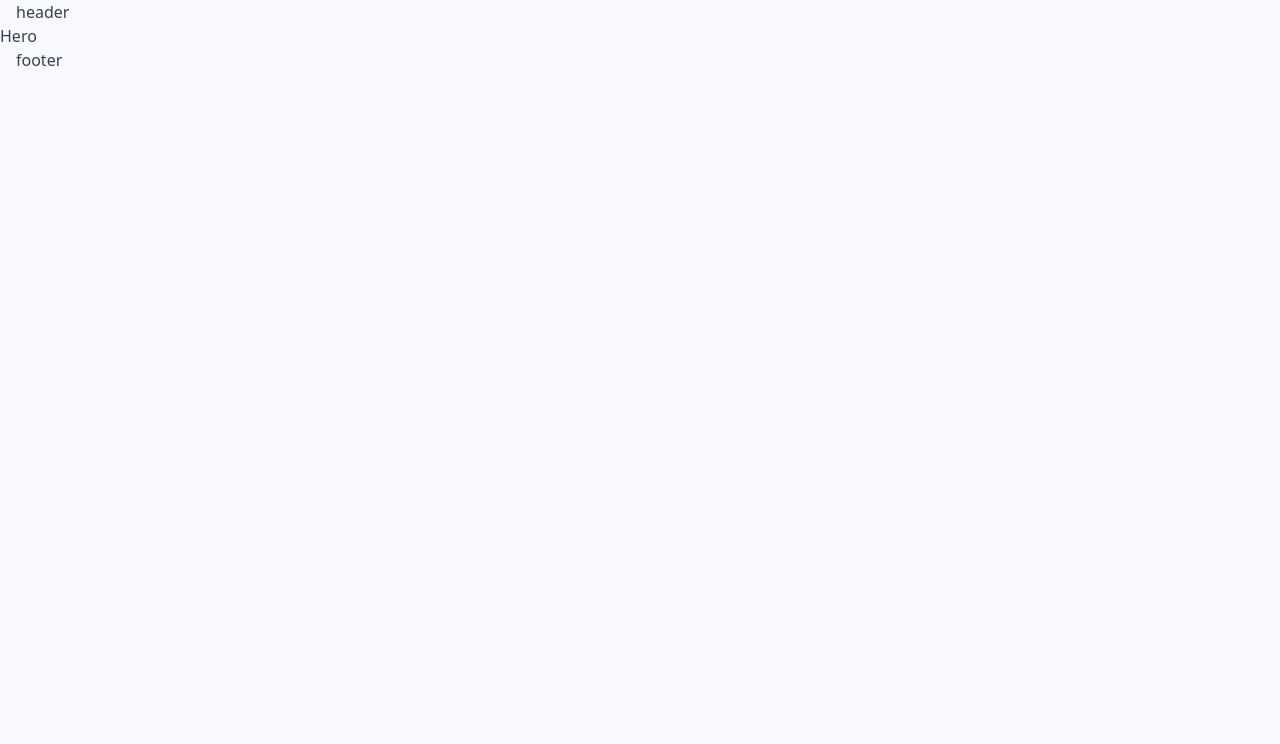
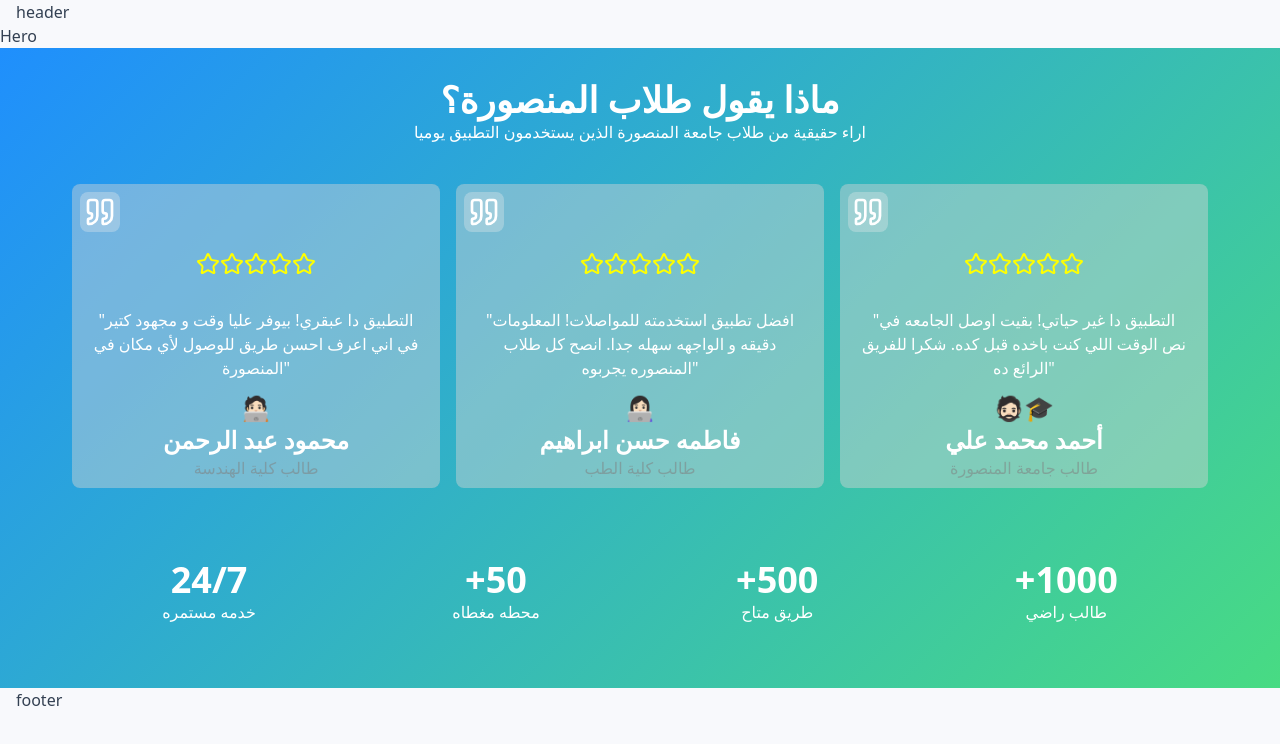
Before and after one commit to BadHunterN1/Meshwark, a React (Vite) app: page / in a window 1280 px wide. Shown: the top 744 px of the page. Built offline with nearby package versions, Linux system fonts and the light colour scheme.

Commit message:
I've done the reviews section

```diff
--- a/src/components/Header.jsx
+++ b/src/components/Header.jsx
@@ -1,3 +1,4 @@
+import Testmonials from "./Home Sections/Testmonials";
 export default function Header() {
 	return (
 		<header>
--- /dev/null
+++ b/src/components/Home Sections/Record.jsx
@@ -0,0 +1,16 @@
+import React from 'react'
+
+const Record = ({ h4, p }) => {
+    return (
+        <section className='record'>
+            <h4 className='text-4xl font-extrabold'>
+                {h4}
+            </h4>
+            <p>
+                {p}
+            </p>
+        </section>
+    )
+}
+
+export default Record;
--- /dev/null
+++ b/src/components/Home Sections/TestmonialCard.jsx
@@ -0,0 +1,32 @@
+import { Quote } from "lucide-react"
+import { Star } from "lucide-react"
+const TestmonialCard = ({ p, emoji, name, title, record, description }) => {
+    return (
+        <section className='testmonial-card p-2 rounded-lg container bg-white/30 backdrop-invert backdrop-opacity-10 sm:my-2 md:my-2 md:mx-auto lg:mx-2'>
+            <Quote size={40} color="#ffffff" className="bg-white/30 backdrop-invert backdrop-opacity-10 p-1 rounded-lg"/>
+            <section className="flex justify-center yellow p-5 stars">
+                <Star /><Star /><Star /><Star /><Star />
+            </section>
+            <p className="p-3">
+                {p}
+            </p>
+            <p className="text-2xl">
+                {emoji}
+            </p>
+            <h6 className="font-bold text-2xl">
+                {name}
+            </h6>
+            <p className="grey">
+                {title}
+            </p>
+            <h6>
+                {record}
+            </h6>
+            <p>
+                {description}
+            </p>
+        </section>
+    )
+}
+
+export default TestmonialCard
--- /dev/null
+++ b/src/components/Home Sections/Testmonials.jsx
@@ -0,0 +1,76 @@
+import TestmonialCard from "./TestmonialCard"
+import { useState } from "react";
+import Record from "./Record";
+
+const Testmonials = () => {
+    const testmonialsArray = [
+        {
+            p: '"التطبيق دا عبقري! بيوفر عليا وقت و مجهود كتير في اني اعرف احسن طريق للوصول لأي مكان في المنصورة"',
+            emoji: '🧑🏻‍💻',
+            name: 'محمود عبد الرحمن',
+            title: 'طالب كلية الهندسة'
+        },
+        {
+            p: '"افضل تطبيق استخدمته للمواصلات! المعلومات دقيقه و الواجهه سهله جدا. انصح كل طلاب المنصوره يجربوه"',
+            emoji: '👩🏻‍💻',
+            name: 'فاطمه حسن ابراهيم',
+            title: 'طالب كلية الطب'
+        },
+        {
+            p: '"التطبيق دا غير حياتي! بقيت اوصل الجامعه في نص الوقت اللي كنت باخده قبل كده. شكرا للفريق الرائع ده"',
+            emoji: '🧔🏻🎓',
+            name: 'أحمد محمد علي',
+            title: 'طالب جامعة المنصورة'
+        }
+    ];
+
+    let [testmonials, setTestmonials] = useState(testmonialsArray);
+
+    const recordsArray = [
+        {
+            h4: '24/7',
+            p: 'خدمه مستمره'
+        },
+        {
+            h4: '+50',
+            p: 'محطه مغطاه'
+        },
+        {
+            h4: '+500',
+            p: 'طريق متاح'
+        },
+        {
+            h4: '+1000',
+            p: 'طالب راضي'
+        }
+    ];
+    let [records, setRecords] = useState(recordsArray);
+
+
+    return (
+        <section className='testmonials text-center  p-8 text-white'>
+            <h2 className=" text-4xl font-bold">ماذا يقول طلاب المنصورة؟</h2>
+            <p>اراء حقيقية من طلاب جامعة المنصورة الذين يستخدمون التطبيق يوميا</p>
+            <section className="testmonial-cards lg:flex p-8">
+                {
+                    testmonials.map(testmonial => {
+                        return (
+                            <TestmonialCard p={testmonial.p} emoji={testmonial.emoji} name={testmonial.name} title={testmonial.title} />
+                        )
+                    })
+                }
+            </section>
+            <section className="records flex p-8 justify-around">
+                {
+                    records.map(record => {
+                        return (
+                            <Record h4={record.h4} p={record.p} />
+                        )
+                    })
+                }
+            </section>
+        </section>
+    )
+}
+
+export default Testmonials
--- a/src/index.css
+++ b/src/index.css
@@ -5,16 +5,12 @@
 	--background-color: hsl(220, 33%, 98%);
 	--main-color: hsl(213, 98%, 60%);
 	--secondary-color: hsl(140, 68%, 60%);
-	--gradient-primary: linear-gradient(
-		135deg,
-		hsl(142 76% 36%),
-		hsl(166 76% 46%)
-	);
-	--gradient-accent: linear-gradient(
-		135deg,
-		hsl(195 100% 85%),
-		hsl(210 100% 90%)
-	);
+	--gradient-primary: linear-gradient(135deg,
+			hsl(142 76% 36%),
+			hsl(166 76% 46%));
+	--gradient-accent: linear-gradient(135deg,
+			hsl(195 100% 85%),
+			hsl(210 100% 90%));
 	--outer-radius: 24px;
 	--inner-radius: 16px;
 }
@@ -63,6 +59,7 @@
 	img {
 		max-width: 100%;
 	}
+
 	input[type="number"]::-webkit-inner-spin-button,
 	input[type="number"]::-webkit-outer-spin-button {
 		-webkit-appearance: none;
@@ -72,6 +69,29 @@
 	input[type="number"] {
 		-moz-appearance: textfield;
 	}
+
+	.yellow {
+		color: yellow;
+	}
+
+	.grey {
+		color: rgba(128, 128, 128, 0.534);
+	}
+
+	.testmonials {
+		background-image: linear-gradient(135deg,
+				#1F8FFD,
+				#48DB83);
+	}
+
+	.testmonial-card {
+		transition: all 0.5s ease-in-out;
+	}
+
+	.testmonial-card:hover {
+		transform: scale(1.1);
+	}
+
 }
 
 @layer utilities {
--- a/src/pages/HomePage.jsx
+++ b/src/pages/HomePage.jsx
@@ -1,9 +1,11 @@
 import Hero from "../components/Home Sections/Hero";
+import Testmonials from "../components/Home Sections/Testmonials";
 
 export default function HomePage() {
 	return (
 		<>
 			<Hero />
+			<Testmonials />
 		</>
 	);
 }
```
